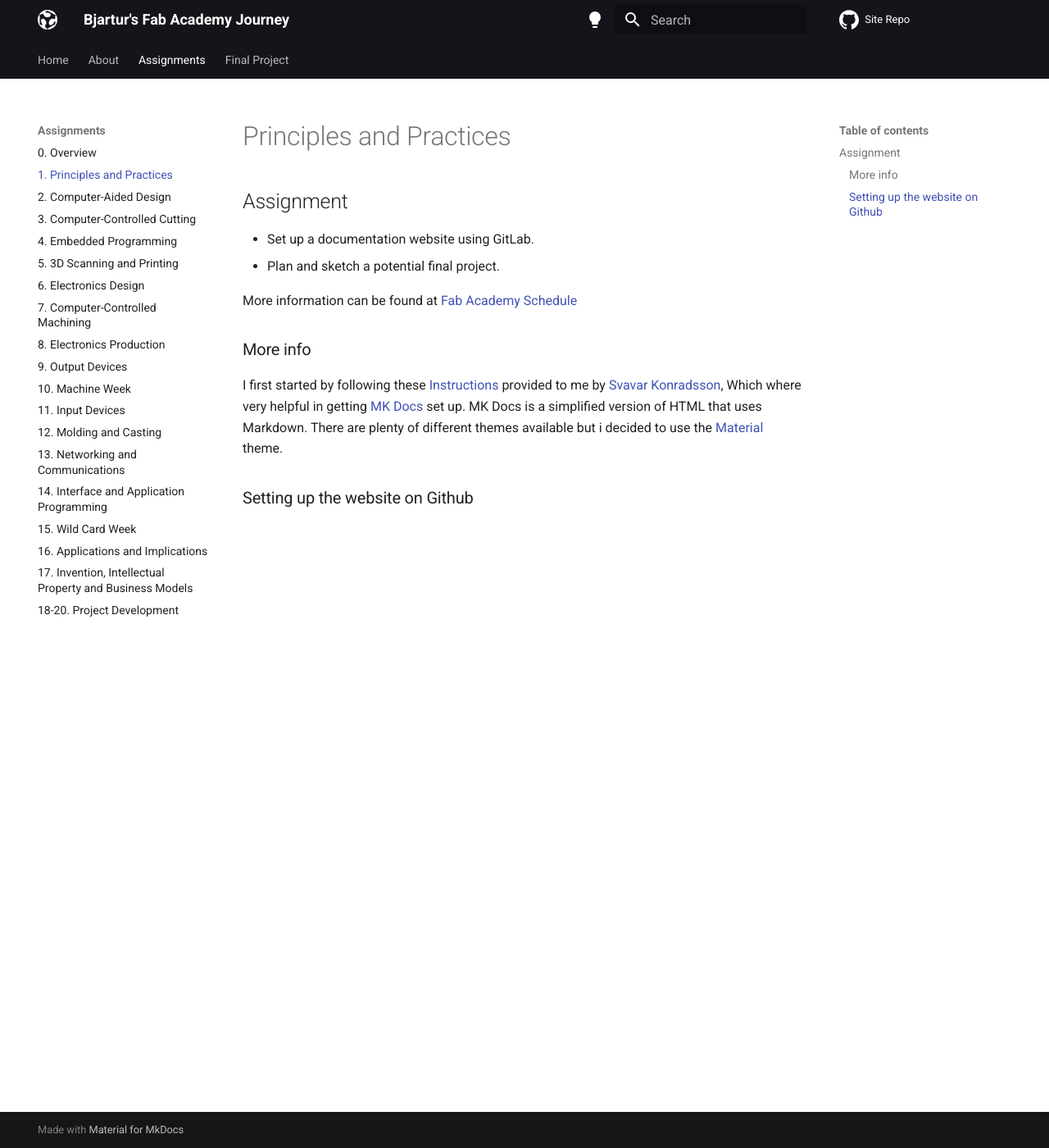
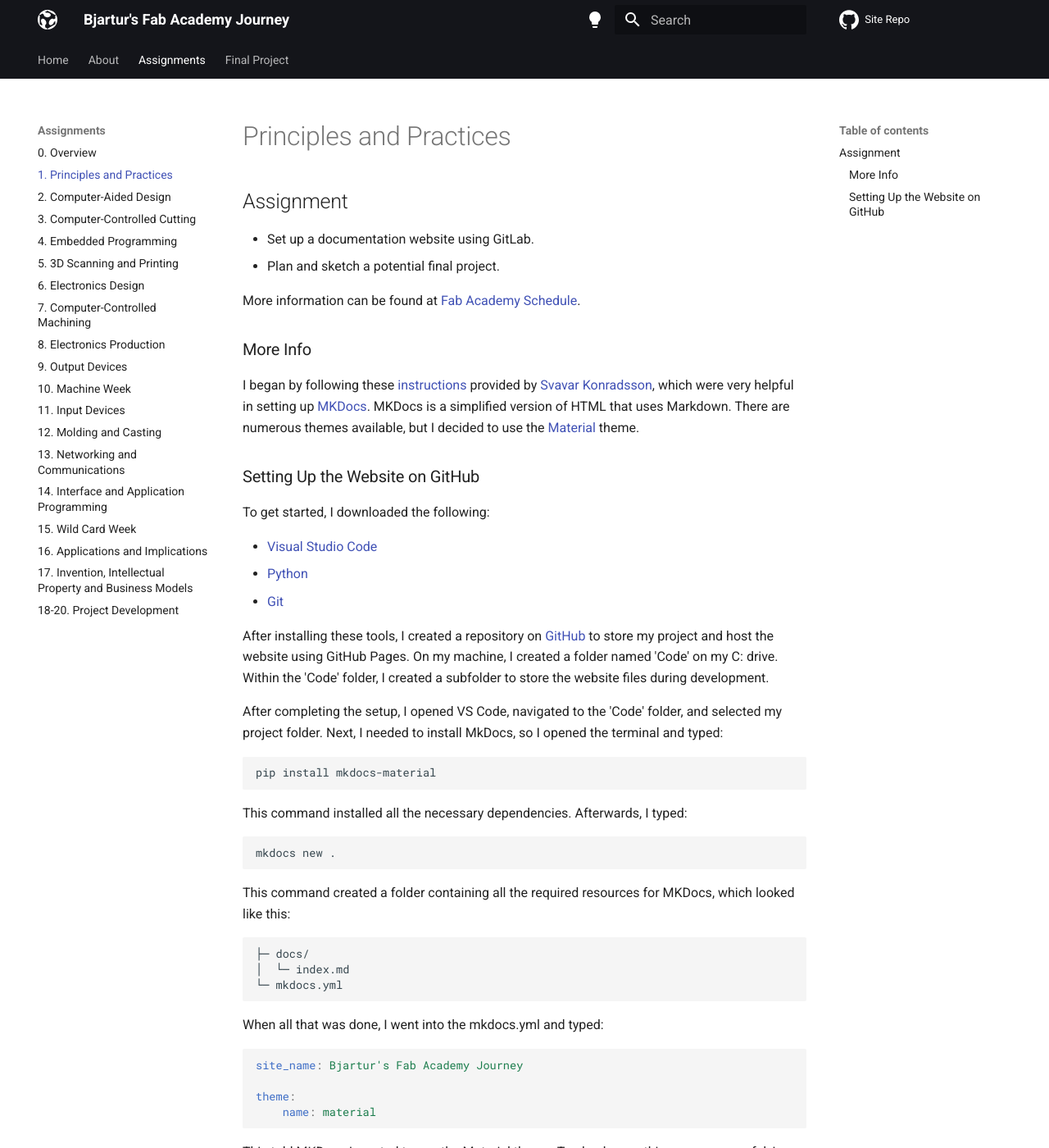
Before and after one commit to BjarturLeoHlynsson/fab-academy-site, an MkDocs documentation site: the page built from docs/assignments/week01.md, in a window 1280 px wide and 1400 px high. Shown: the whole window at 82% size. Built offline with MkDocs 1.6.1 and Material for MkDocs 9.7.7, drawn with Linux system fonts in a browser that asks for light colours; comment, search, counter and statistics services are not loaded; some of the changed text lies outside the part shown.

Commit message:
Added to Week 1 documentation and updated font

````diff
--- a/docs/assignments/week01.md
+++ b/docs/assignments/week01.md
@@ -5,10 +5,51 @@
 - Set up a documentation website using GitLab.
 - Plan and sketch a potential final project.
 
-More information can be found at [Fab Academy Schedule](https://fabacademy.org/2025/schedule.html)
+More information can be found at [Fab Academy Schedule](https://fabacademy.org/2025/schedule.html).
 
-### More info
+### More Info
 
-I first started by following these [Instructions](https://www.fabisa.is/N%C3%A1msefni/Pre-Fab/1-heimasidugerd/) provided to me by [Svavar Konradsson](https://fabacademy.org/2023/labs/isafjordur/students/svavar-konradsson/index.html), Which where very helpful in getting [MK Docs](https://www.mkdocs.org/) set up. MK Docs is a simplified version  of HTML that uses Markdown. There are plenty of different themes available but i decided to use the [Material](https://squidfunk.github.io/mkdocs-material/) theme.
+I began by following these [instructions](https://www.fabisa.is/N%C3%A1msefni/Pre-Fab/1-heimasidugerd/) provided by [Svavar Konradsson](https://fabacademy.org/2023/labs/isafjordur/students/svavar-konradsson/index.html), which were very helpful in setting up [MKDocs](https://www.mkdocs.org/). MKDocs is a simplified version of HTML that uses Markdown. There are numerous themes available, but I decided to use the [Material](https://squidfunk.github.io/mkdocs-material/) theme.
 
-### Setting up the website on Github
+### Setting Up the Website on GitHub
+
+To get started, I downloaded the following:
+
+- [Visual Studio Code](https://code.visualstudio.com/)
+- [Python](https://www.python.org/)
+- [Git](https://git-scm.com/)
+
+After installing these tools, I created a repository on [GitHub](https://github.com/) to store my project and host the website using GitHub Pages. On my machine, I created a folder named 'Code' on my C: drive. Within the 'Code' folder, I created a subfolder to store the website files during development.
+
+After completing the setup, I opened VS Code, navigated to the 'Code' folder, and selected my project folder. Next, I needed to install MkDocs, so I opened the terminal and typed:
+```
+pip install mkdocs-material
+```
+This command installed all the necessary dependencies. Afterwards, I typed:
+```
+mkdocs new .
+```
+This command created a folder containing all the required resources for MKDocs, which looked like this:
+
+```
+├─ docs/
+│  └─ index.md
+└─ mkdocs.yml
+```
+When all that was done, I went into the mkdocs.yml and typed:
+```yaml
+site_name: Bjartur's Fab Academy Journey
+
+theme:
+    name: material
+```
+This told MKDocs I wanted to use the Material theme. To check everything was successful, I went into the terminal and typed:
+
+```
+mkdocs serve
+```
+That opened a local website that I can use to see how my website looks even when coding!
+
+Once I had checked that everything was working, I needed to get the website to GitHub. That was a bit more complicated than I thought, but in the end, it worked. Lets go through how i did that!
+
+To get started i connected VS Code to my Github account.
--- a/mkdocs.yml
+++ b/mkdocs.yml
@@ -36,7 +36,7 @@
       accent: red
   font:
     text: Roboto
-    code: Fira Code
+    code: Roboto Mono
 
 markdown_extensions:
   - pymdownx.snippets
````
